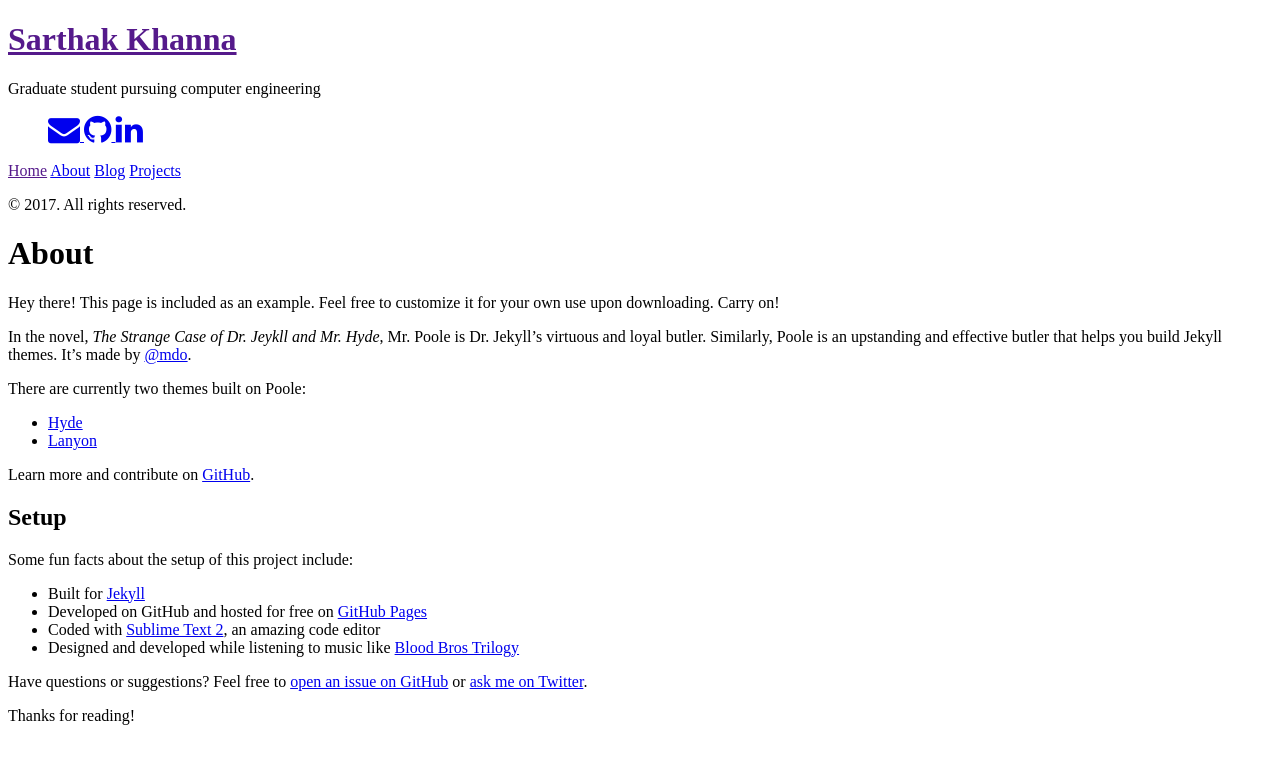
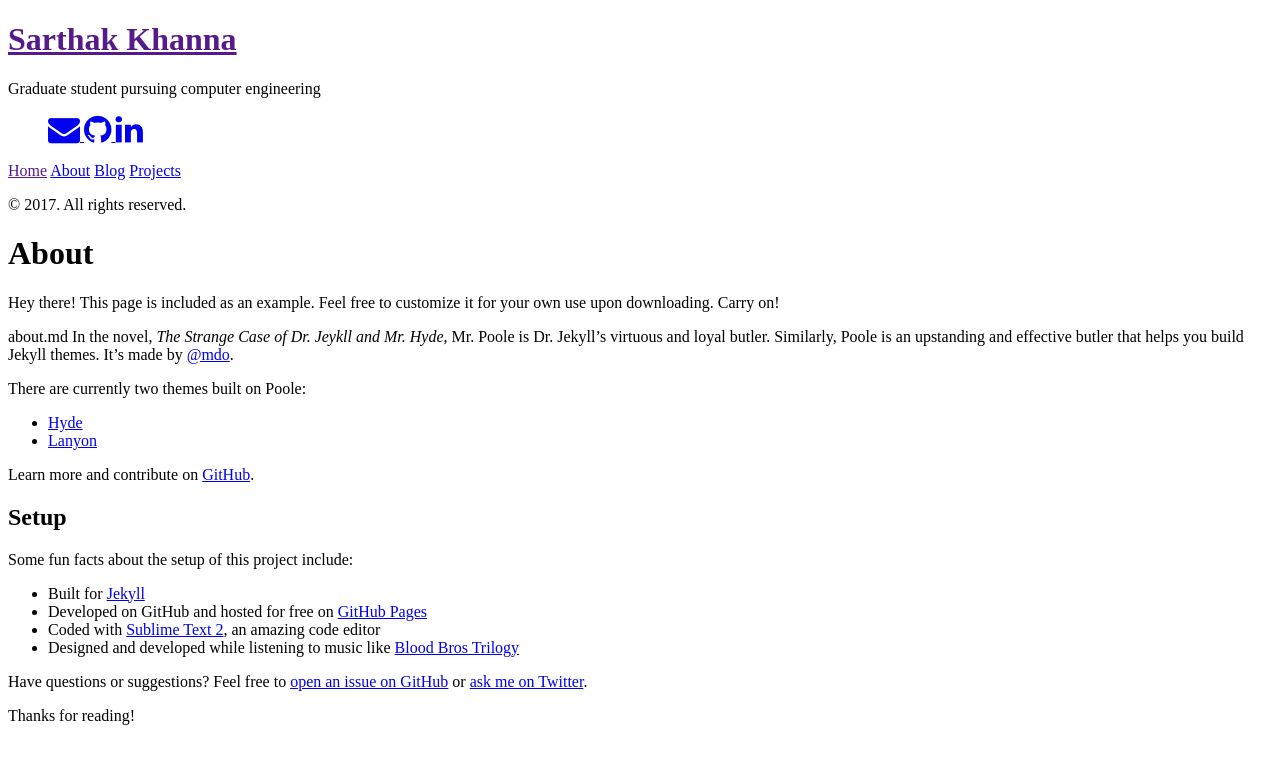
Before and after one commit to khannasarthak/khannasarthak.github.io, a Jekyll site: the page built from about.md, in a window 1280 px wide. Shown: the top 764 px of the page. Built offline with Jekyll 4.4.1, drawn with Linux system fonts in a browser that asks for light colours; nearby versions of some CDN libraries.

Commit message:
troubleshooting page paths
added to both

```diff
--- a/about.md
+++ b/about.md
@@ -6,7 +6,7 @@ title: About
 <p class="message">
   Hey there! This page is included as an example. Feel free to customize it for your own use upon downloading. Carry on!
 </p>
-
+{{ page.path }}
 In the novel, *The Strange Case of Dr. Jeykll and Mr. Hyde*, Mr. Poole is Dr. Jekyll's virtuous and loyal butler. Similarly, Poole is an upstanding and effective butler that helps you build Jekyll themes. It's made by [@mdo](https://twitter.com/mdo).
 
 There are currently two themes built on Poole:
```
Also changed, not shown: projects.md (+1 -0 lines).
